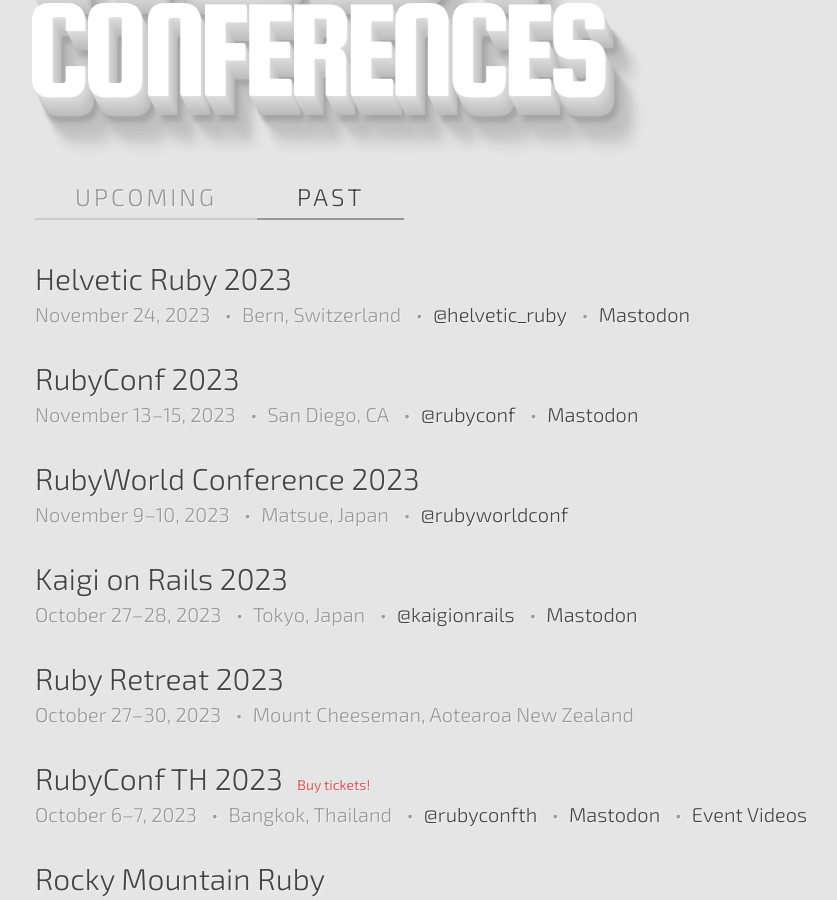
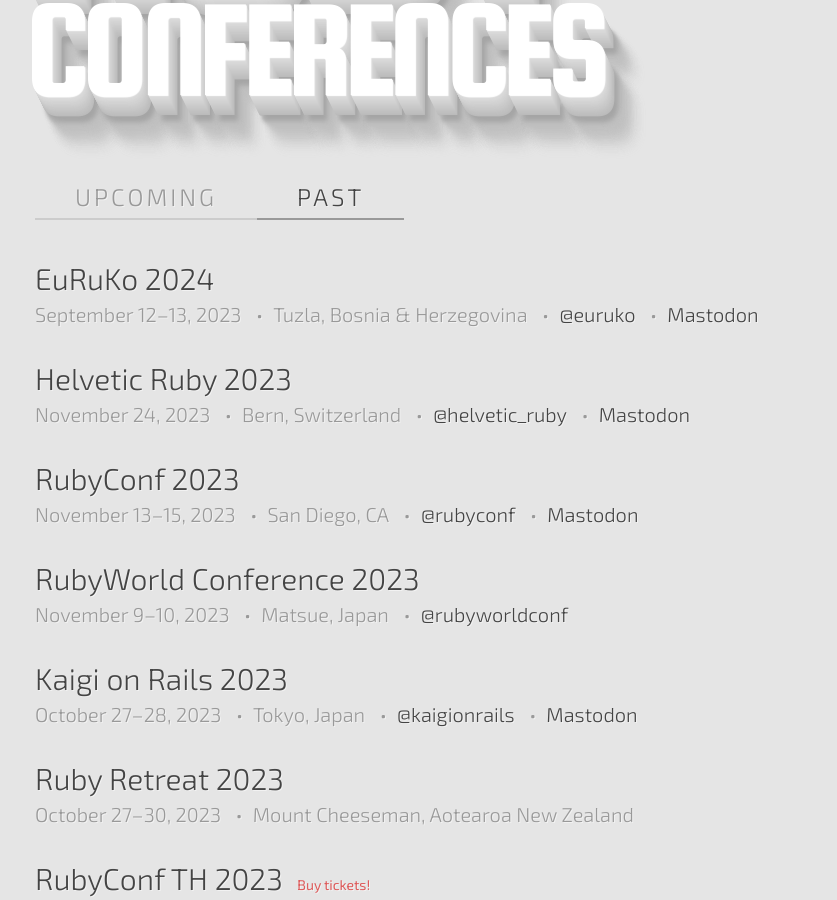
Before and after one commit to ruby-conferences/ruby-conferences.github.io, a Jekyll site: the page built from past/index.html, in a window 1280 px wide and 900 px high, scrolled down 302 px. Shown: the whole window, without its empty margins (205-1042 px from the left). Built offline with Jekyll 4.4.1, drawn with Linux system fonts in a browser that asks for light colours.

Commit message:
EuRuKo date

```diff
--- a/_data/conferences.yml
+++ b/_data/conferences.yml
@@ -2498,6 +2498,14 @@
   url: https://madisonruby.com
   twitter: madisonruby
 
+- name: EuRuKo 2024
+  location: Tuzla, Bosnia & Herzegovina
+  start_date: 2023-09-12
+  end_date: 2023-09-13
+  url: https://2024.euruko.org
+  twitter: euruko
+  mastodon: https://ruby.social/@Euruko
+
 - name: Friendly.rb 2024
   location: Bucharest, Romania
   start_date: 2024-09-18
```
